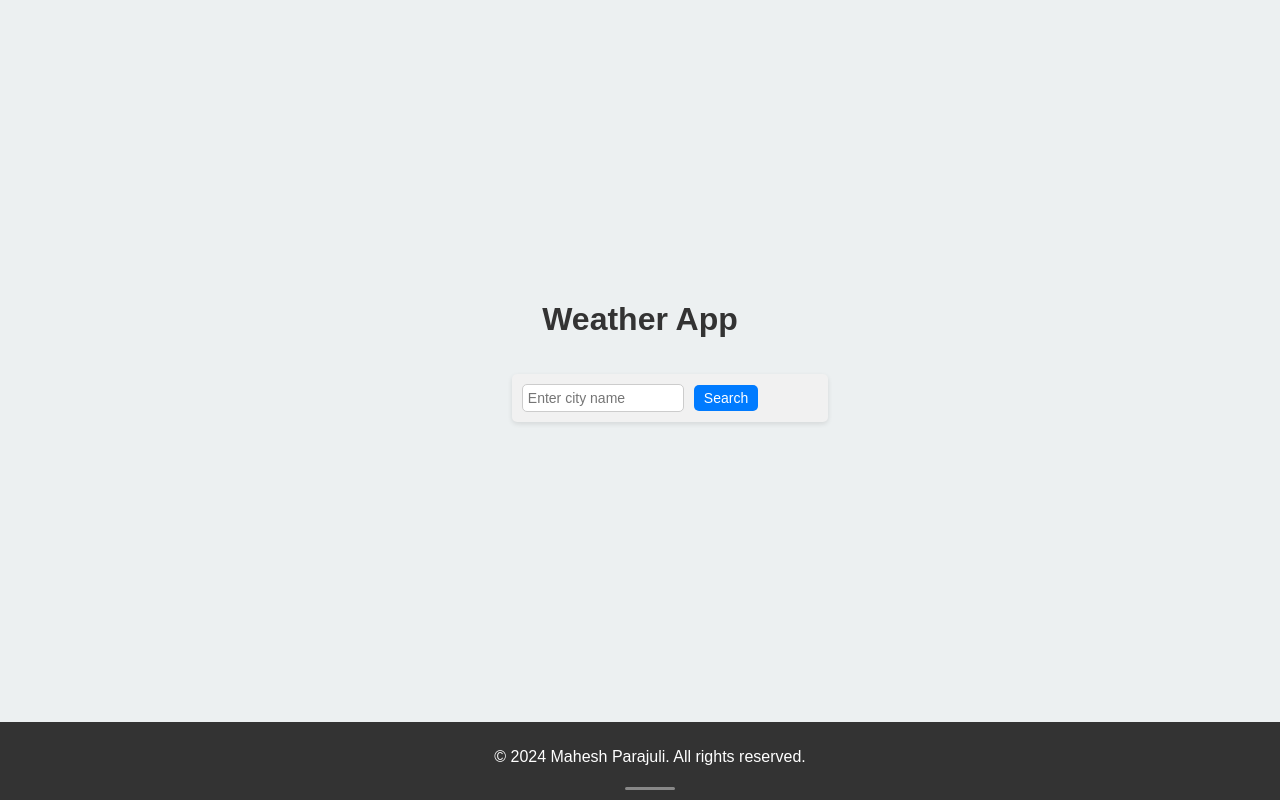
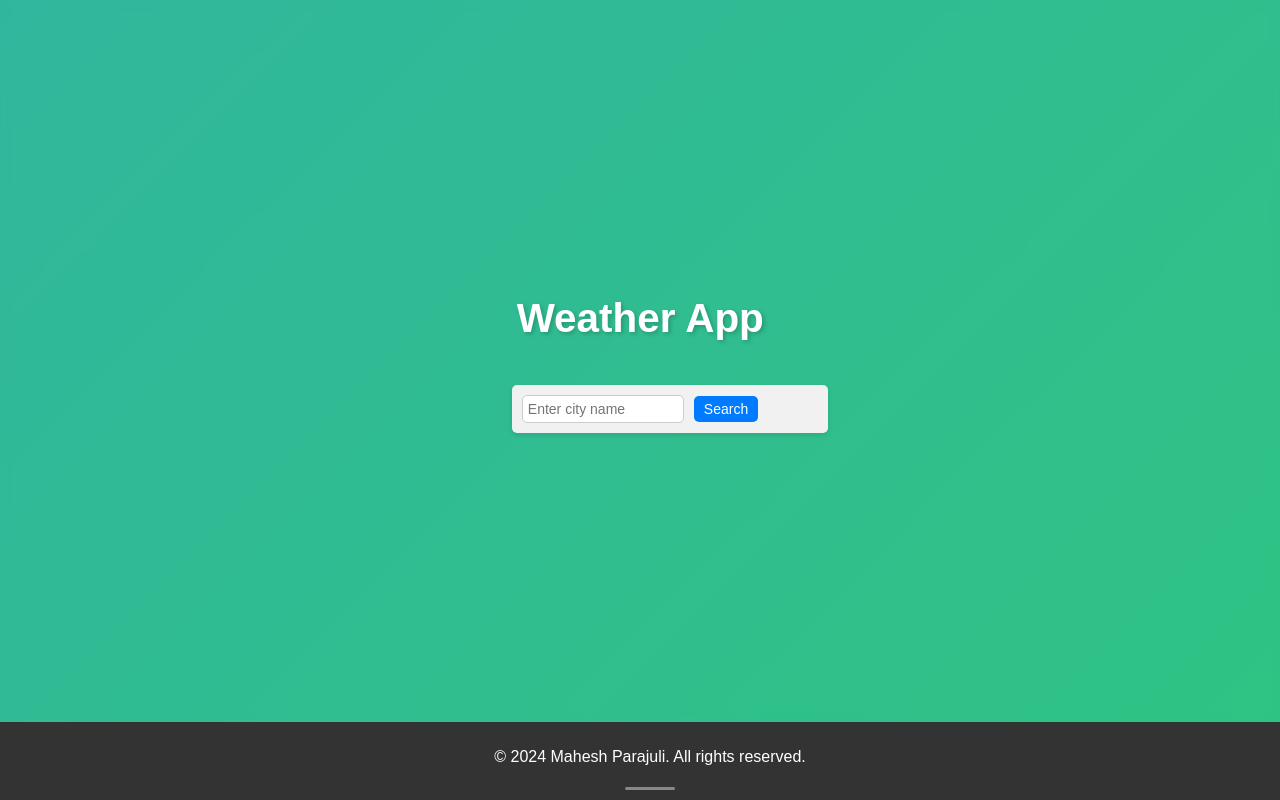
Before and after one commit to maheshparajuli/series-02, a React (Create React App) app: page / in a window 1280 px wide. Built offline with nearby package versions, Linux system fonts and the light colour scheme.

Commit message:
added amazing animations

```diff
--- a/src/App.css
+++ b/src/App.css
@@ -1,105 +1,190 @@
 /* App.css */
+:root {
+  --primary-color: #2980b9;
+  --secondary-color: #e74c3c;
+  --accent-color: #f1c40f;
+  --gradient-start: #3498db;
+  --gradient-end: #2ecc71;
+}
 
 html, body {
   height: 100%;
   margin: 0;
   font-family: Arial, sans-serif;
+  background: linear-gradient(135deg, var(--gradient-start), var(--gradient-end));
+  background-size: 400% 400%;
+  animation: gradientShift 15s ease infinite;
+}
+
+@keyframes gradientShift {
+  0% { background-position: 0% 50% }
+  50% { background-position: 100% 50% }
+  100% { background-position: 0% 50% }
 }
 
 .App {
   display: flex;
   flex-direction: column;
   min-height: 100vh;
+  position: relative;
+  overflow: hidden;
 }
 
 .main-content {
-  flex-grow: 1; /* This allows the main content to take up remaining space */
+  flex-grow: 1;
   display: flex;
   flex-direction: column;
   justify-content: center;
   align-items: center;
   text-align: center;
-  animation: fadeIn 1s ease-in-out; /* Fade-in effect for main content */
+  animation: floatIn 1.2s cubic-bezier(0.68, -0.55, 0.265, 1.55);
+  backdrop-filter: blur(5px);
+}
+
+@keyframes floatIn {
+  0% {
+    opacity: 0;
+    transform: translateY(-50px) scale(0.8);
+  }
+  70% {
+    transform: translateY(10px) scale(1.05);
+  }
+  100% {
+    opacity: 1;
+    transform: translateY(0) scale(1);
+  }
 }
 
 .app-title {
-  margin-bottom: 1rem;
-  font-size: 2rem;
-  color: #333;
-  animation: fadeInTitle 1s ease-in-out; /* Fade-in effect for title */
+  margin-bottom: 1.5rem;
+  font-size: 2.5rem;
+  color: #fff;
+  text-shadow: 2px 2px 4px rgba(0, 0, 0, 0.2);
+  animation: titlePulse 2s infinite;
+  position: relative;
 }
 
-/* Animations for content */
-@keyframes fadeIn {
+@keyframes titlePulse {
+  0% { transform: scale(1) }
+  50% { transform: scale(1.05) }
+  100% { transform: scale(1) }
+}
+
+.app-title::after {
+  content: '';
+  position: absolute;
+  bottom: -5px;
+  left: 0;
+  width: 0;
+  height: 3px;
+  background: var(--accent-color);
+  transition: width 0.3s ease;
+}
+
+.app-title:hover::after {
+  width: 100%;
+}
+
+.app-title:hover {
+  color: var(--accent-color);
+  cursor: pointer;
+  animation: rubberBand 1s;
+}
+
+@keyframes rubberBand {
+  0% { transform: scale(1) }
+  30% { transform: scaleX(1.25) scaleY(0.75) }
+  40% { transform: scaleX(0.75) scaleY(1.25) }
+  60% { transform: scaleX(1.15) scaleY(0.85) }
+  100% { transform: scale(1) }
+}
+
+.weather-form {
+  padding: 25px;
+  border-radius: 15px;
+  background: rgba(255, 255, 255, 0.15);
+  box-shadow: 0 8px 32px rgba(31, 38, 135, 0.37);
+  backdrop-filter: blur(10px);
+  width: 100%;
+  max-width: 500px;
+  margin: 20px;
+  transform-style: preserve-3d;
+  animation: formFloat 1.5s ease-out;
+}
+
+@keyframes formFloat {
   0% {
     opacity: 0;
-    transform: translateY(-30px);
+    transform: translateY(50px) rotateX(-10deg);
   }
   100% {
     opacity: 1;
-    transform: translateY(0);
+    transform: translateY(0) rotateX(0);
   }
 }
 
-@keyframes fadeInTitle {
-  0% {
-    opacity: 0;
-    transform: scale(0.8);
-  }
-  100% {
-    opacity: 1;
-    transform: scale(1);
-  }
+.search-button {
+  position: relative;
+  overflow: hidden;
+  transition: all 0.3s ease;
 }
 
-/* Hover effect for title */
-.app-title:hover {
-  color: #2980b9;
-  cursor: pointer;
-  transform: scale(1.1);
-  transition: transform 0.3s ease, color 0.3s ease;
+.search-button::before {
+  content: '';
+  position: absolute;
+  top: 50%;
+  left: 50%;
+  width: 0;
+  height: 0;
+  background: rgba(255, 255, 255, 0.2);
+  border-radius: 50%;
+  transform: translate(-50%, -50%);
+  transition: width 0.6s ease, height 0.6s ease;
 }
 
-/* Animating the background color change */
-.App:hover {
-  background-color: #ecf0f1;
-  animation: backgroundColorChange 1s ease-in-out;
-}
-
-@keyframes backgroundColorChange {
-  0% {
-    background-color: #fff;
-  }
-  100% {
-    background-color: #ecf0f1;
-  }
-}
-
-/* Styles for the WeatherForm component */
-.weather-form {
-  padding: 20px;
-  border-radius: 8px;
-  background: rgba(255, 255, 255, 0.8);
-  box-shadow: 0 4px 8px rgba(0, 0, 0, 0.2);
-  width: 100%;
-  max-width: 500px;
-  margin: 20px;
-  animation: fadeInUp 1s ease-in-out; /* Fade-up effect for form */
-}
-
-@keyframes fadeInUp {
-  0% {
-    opacity: 0;
-    transform: translateY(30px);
-  }
-  100% {
-    opacity: 1;
-    transform: translateY(0);
-  }
+.search-button:hover::before {
+  width: 300px;
+  height: 300px;
 }
 
 .search-button:hover {
-  background-color: #2980b9;
-  transform: scale(1.05);
-  transition: transform 0.2s ease, background-color 0.3s ease;
+  background: var(--primary-color);
+  transform: translateY(-3px);
+  box-shadow: 0 6px 15px rgba(0, 0, 0, 0.2);
 }
+
+/* Add floating particles in the background */
+.App::before {
+  content: '';
+  position: absolute;
+  top: 0;
+  left: 0;
+  width: 100%;
+  height: 100%;
+  background: radial-gradient(circle at center, transparent 0%, transparent 100%);
+  opacity: 0.5;
+  animation: particleFloat 20s linear infinite;
+}
+
+@keyframes particleFloat {
+  0% { transform: translateY(0) rotate(0deg) }
+  100% { transform: translateY(-100vh) rotate(360deg) }
+}
+
+/* Add shine effect for interactive elements */
+.weather-form input,
+.weather-form button {
+  position: relative;
+  overflow: hidden;
+}
+
+.weather-form input:focus,
+.weather-form button:focus {
+  animation: shine 1.5s ease-in-out infinite;
+}
+
+@keyframes shine {
+  0% { box-shadow: 0 0 5px var(--primary-color) }
+  50% { box-shadow: 0 0 20px var(--primary-color) }
+  100% { box-shadow: 0 0 5px var(--primary-color) }
+}
```
